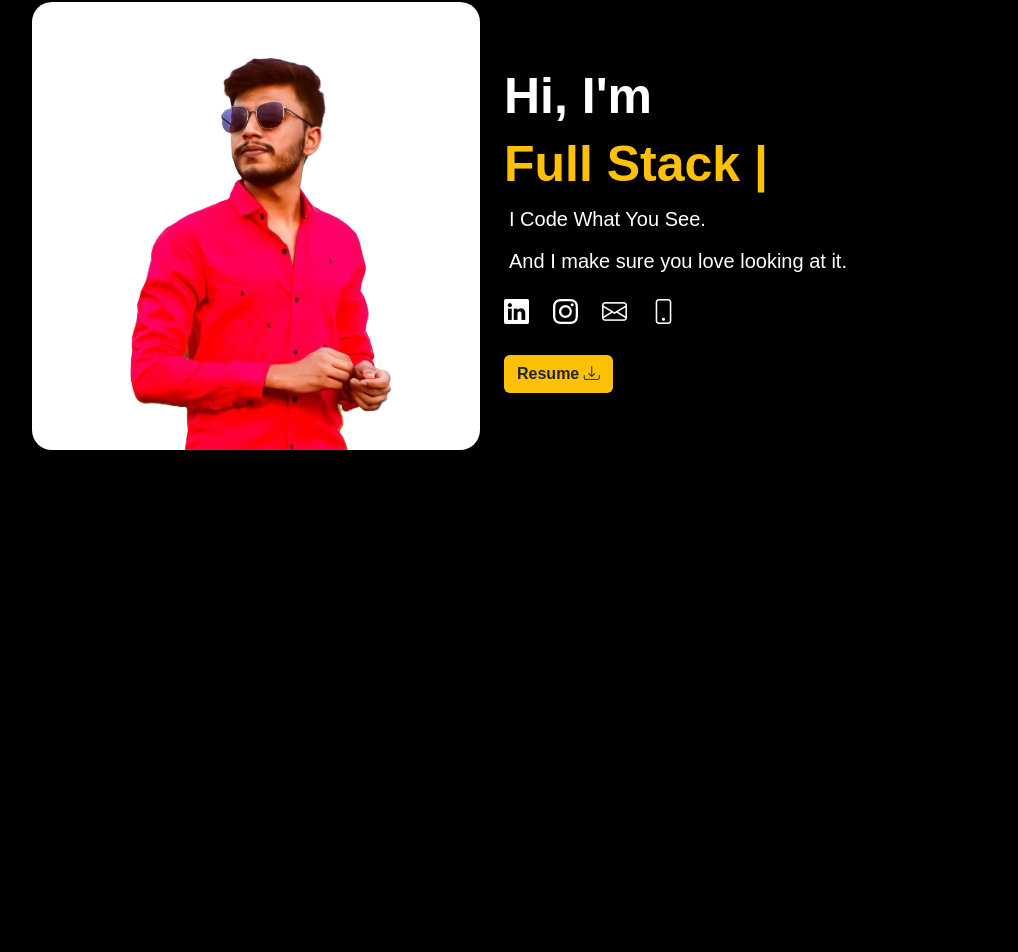
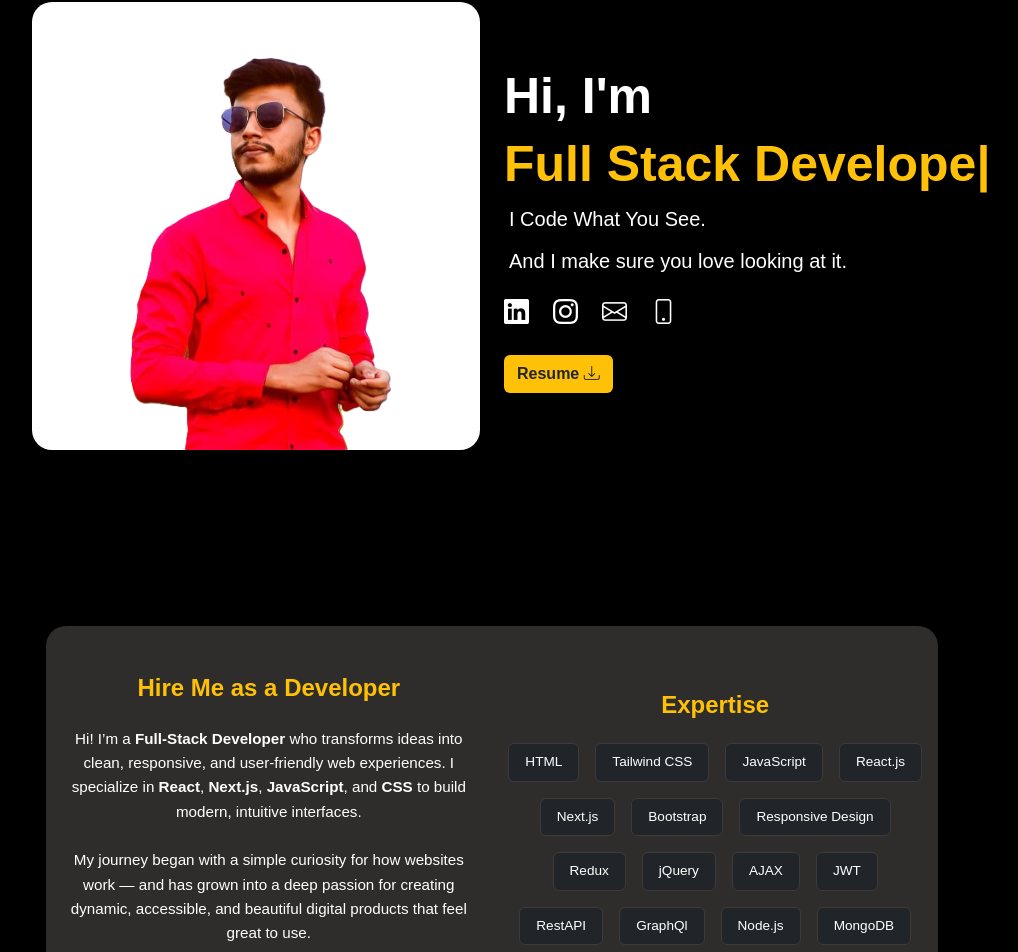
Before and after one commit to gauravavhale/portfolioo, a React (Create React App) app: page / in a window 1280 px wide. Shown: the part 174-1126 px from the top of the page, without its empty margins (148-1166 px from the left). Before the commit the page ends 800 px from the top, so only its background shows below. Built offline with nearby package versions, Linux system fonts and the light colour scheme.

Commit message:
theme changes

```diff
--- a/src/App.css
+++ b/src/App.css
@@ -1,21 +1,10 @@
-*, *::before, *::after {
-  box-sizing: border-box;
-}
 
-html,body {
-  overflow: auto;
-  scrollbar-gutter: stable;
-  scrollbar-width: none;
+body {
   margin: 0;
   padding: env(safe-area-inset-top) env(safe-area-inset-right) env(safe-area-inset-bottom) env(safe-area-inset-left);
   box-sizing: border-box;
-  background-color:#000000;
+  background-color:black;
   font-family: sans-serif;
-}
-
-html::-webkit-scrollbar ,
-body::-webkit-scrollbar{
-  display: none;
 }
 
 .landing {
@@ -78,7 +67,7 @@ body::-webkit-scrollbar{
   display: flex;
   align-items: center;
   border-radius: 20px;
-  width: 100%;
+  width: 80%;
 }
 .skills{
   transition: all 0.5s ease-in-out;
```
